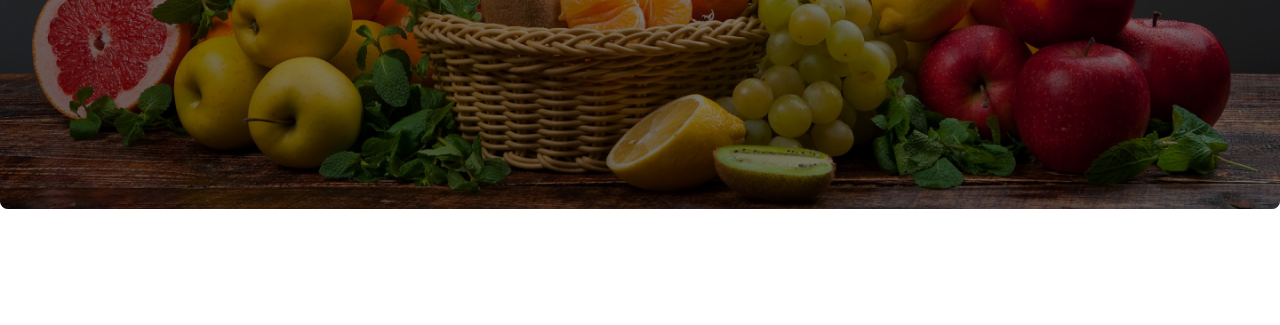
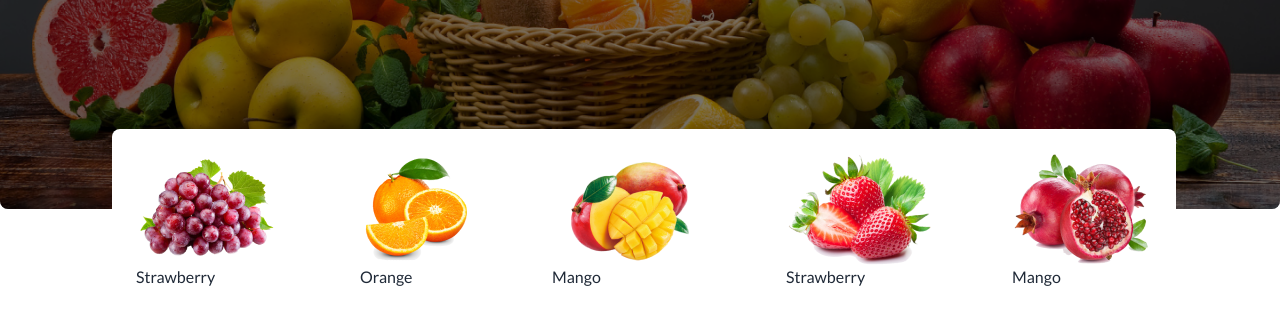
Before and after one commit to mehedihasanepu/fruit-paradise, a plain HTML site: page index.html in a window 1280 px wide. Shown: the part 415-740 px from the top of the page. Drawn offline with nearby package versions, Linux system fonts and the light colour scheme; grey boxes are pictures that could not be loaded.

Commit message:
banner section complete with bonus section

```diff
--- a/index.html
+++ b/index.html
@@ -30,7 +30,7 @@
     <link href="https://fonts.googleapis.com/css2?family=Lato:wght@400;700;900&display=swap" rel="stylesheet">
     <!-- styles -->
     <style>
-        .lato-font{
+        .lato-font {
             font-family: 'Lato', sans-serif;
         }
     </style>
@@ -42,7 +42,8 @@
 
         <!-- navbar section start form here -->
         <nav>
-            <div class="navbar bg-base-100 text-black md:text-white md:bg-[#F85559] rounded-full px-3 flex flex-row-reverse lg:flex-row justify-between items-center">
+            <div
+                class="navbar bg-base-100 text-black md:text-white md:bg-[#F85559] rounded-full px-3 flex flex-row-reverse lg:flex-row justify-between items-center">
                 <div>
                     <div class="dropdown">
                         <label tabindex="0" class="btn btn-ghost lg:hidden">
@@ -58,7 +59,8 @@
                             <li><a>About Us</a></li>
                             <li><a>Shop</a></li>
                             <li><a>All Fruits</a></li>
-                            <input type="text" placeholder="Search" class="input input-bordered rounded-full w-48 lg:w-auto" />
+                            <input type="text" placeholder="Search"
+                                class="input input-bordered rounded-full w-48 lg:w-auto" />
                         </ul>
                     </div>
                     <div class="navbar-center hidden lg:flex">
@@ -75,27 +77,33 @@
                     <a class="btn btn-ghost normal-case text-2xl md:text-4xl">Fruity Paradise</a>
                 </div>
                 <div class="form-control hidden lg:block">
-                    <input type="text" placeholder="Search here" class="input input-bordered rounded-full w-24 md:w-auto" />
+                    <input type="text" placeholder="Search here"
+                        class="input input-bordered rounded-full w-24 md:w-auto" />
                     <i class="fa-solid fa-magnifying-glass relative right-10 text-gray-700"></i>
                 </div>
             </div>
         </nav>
         <!-- nav secion end -->
 
+
+
         <!-- banner section start form here -->
-
         <section>
-            <div class="my-8" >
+            <div class="my-8 relative ">
 
                 <!-- carousel -->
 
                 <div class="carousel md:h-[300px] lg:h-[500px] w-full rounded-lg ">
-                    <div id="slide1" class="carousel-item relative w-full" style="background: url('images/banner1.png'); background-size: cover;">
+                    <div id="slide1" class="carousel-item relative w-full"
+                        style="background: url('images/banner1.png'); background-size: cover;">
                         <div class="h-full w-full mx-auto pt-6 md:pt-16 lg:pt-24 backdrop-brightness-50">
                             <div class="text-white text-center mb-6 md:mb-0 space-y-3 ">
-                                <h2 class=" text-3xl md:text-4xl lg:text-5xl font-black ">Exotic tastes at your <br> doorstep</h2>
+                                <h2 class=" text-3xl md:text-4xl lg:text-5xl font-black ">Exotic tastes at your <br>
+                                    doorstep</h2>
                                 <p>We supply highly quality organic products</p>
-                                <button class="bg-[#F85559]  px-4 py-2 md:px-6 md:py-3 rounded-xl font-medium md:font-semibold">Shop Now</button>
+                                <button
+                                    class="bg-[#F85559]  px-4 py-2 md:px-6 md:py-3 rounded-xl font-medium md:font-semibold">Shop
+                                    Now</button>
                             </div>
                         </div>
                         <div class="absolute flex justify-between transform -translate-y-1/2 left-5 right-5 top-1/2">
@@ -103,12 +111,16 @@
                             <a href="#slide2" class="btn btn-circle bg-black text-white border-none">❯</a>
                         </div>
                     </div>
-                    <div id="slide2" class="carousel-item relative w-full" style="background: url('images/banner2.png'); background-size: cover;">
+                    <div id="slide2" class="carousel-item relative w-full"
+                        style="background: url('images/banner2.png'); background-size: cover;">
                         <div class="h-full w-full mx-auto pt-6 md:pt-16 lg:pt-24 backdrop-brightness-50">
                             <div class="text-white text-center mb-6 md:mb-0 space-y-3 ">
-                                <h2 class="text-3xl md:text-4xl lg:text-5xl font-black ">Exotic tastes at your <br> doorstep</h2>
+                                <h2 class="text-3xl md:text-4xl lg:text-5xl font-black ">Exotic tastes at your <br>
+                                    doorstep</h2>
                                 <p>We supply highly quality organic products</p>
-                                <button class="bg-[#F85559]  px-4 py-2 md:px-6 md:py-3 rounded-xl font-medium md:font-semibold">Shop Now</button>
+                                <button
+                                    class="bg-[#F85559]  px-4 py-2 md:px-6 md:py-3 rounded-xl font-medium md:font-semibold">Shop
+                                    Now</button>
                             </div>
                         </div>
                         <div class="absolute flex justify-between transform -translate-y-1/2 left-5 right-5 top-1/2">
@@ -116,12 +128,16 @@
                             <a href="#slide3" class="btn btn-circle bg-black text-white border-none">❯</a>
                         </div>
                     </div>
-                    <div id="slide3" class="carousel-item relative w-full" style="background: url('images/banner3.png'); background-size: cover;">
+                    <div id="slide3" class="carousel-item relative w-full"
+                        style="background: url('images/banner3.png'); background-size: cover;">
                         <div class="h-full w-full mx-auto pt-6 md:pt-16 lg:pt-24 backdrop-brightness-50">
                             <div class="text-white text-center mb-6 md:mb-0 space-y-3 ">
-                                <h2 class="text-3xl md:text-4xl lg:text-5xl font-black ">Exotic tastes at your <br> doorstep</h2>
+                                <h2 class="text-3xl md:text-4xl lg:text-5xl font-black ">Exotic tastes at your <br>
+                                    doorstep</h2>
                                 <p>We supply highly quality organic products</p>
-                                <button class="bg-[#F85559]  px-4 py-2 md:px-6 md:py-3 rounded-xl font-medium md:font-semibold">Shop Now</button>
+                                <button
+                                    class="bg-[#F85559]  px-4 py-2 md:px-6 md:py-3 rounded-xl font-medium md:font-semibold">Shop
+                                    Now</button>
                             </div>
                         </div>
                         <div class="absolute flex justify-between transform -translate-y-1/2 left-5 right-5 top-1/2">
@@ -129,12 +145,16 @@
                             <a href="#slide4" class="btn btn-circle bg-black text-white border-none">❯</a>
                         </div>
                     </div>
-                    <div id="slide4" class="carousel-item relative w-full" style="background: url('images/banner4.png'); background-size: cover; ">
+                    <div id="slide4" class="carousel-item relative w-full"
+                        style="background: url('images/banner4.png'); background-size: cover; ">
                         <div class="h-full w-full mx-auto pt-6 md:pt-16 lg:pt-24 backdrop-brightness-50">
                             <div class="text-white text-center mb-6 md:mb-0 space-y-3 ">
-                                <h2 class="text-3xl md:text-4xl lg:text-5xl font-black ">Exotic tastes at your <br> doorstep</h2>
+                                <h2 class="text-3xl md:text-4xl lg:text-5xl font-black ">Exotic tastes at your <br>
+                                    doorstep</h2>
                                 <p>We supply highly quality organic products</p>
-                                <button class="bg-[#F85559]  px-4 py-2 md:px-6 md:py-3 rounded-xl font-medium md:font-semibold">Shop Now</button>
+                                <button
+                                    class="bg-[#F85559]  px-4 py-2 md:px-6 md:py-3 rounded-xl font-medium md:font-semibold">Shop
+                                    Now</button>
                             </div>
                         </div>
                         <div class="absolute flex justify-between transform -translate-y-1/2 left-5 right-5 top-1/2">
@@ -142,13 +162,34 @@
                             <a href="#slide1" class="btn btn-circle bg-black text-white border-none">❯</a>
                         </div>
                     </div>
-
-                <!-- banner container -->
+                </div>
+                <div class="justify-between gap-20 absolute left-28 top-[420px] rounded-lg bg-white p-6 hidden lg:flex ">
+                    <div>
+                        <img src="images/fruit1.png" alt="">
+                        <p>Strawberry</p>
+                    </div>
+                    <div>
+                        <img src="images/fruit2.png" alt="">
+                        <p>Orange</p>
+                    </div>
+                    <div>
+                        <img src="images/fruit3.png" alt="">
+                        <p>Mango</p>
+                    </div>
+                    <div>
+                        <img src="images/fruit4.png" alt="">
+                        <p>Strawberry</p>
+                    </div>
+                    <div>
+                        <img src="images/fruit5.png" alt="">
+                        <p>Mango</p>
+                    </div>
+                </div>
             </div>
         </section>
     </header>
 
-    <main class="max-w-screen-xl mx-auto">
+    <main class="max-w-sm md:max-w-screen-sm lg:max-w-screen-xl mx-auto my-6">
 
     </main>
 
```
Lines whose indentation alone changed are shown as unchanged.
